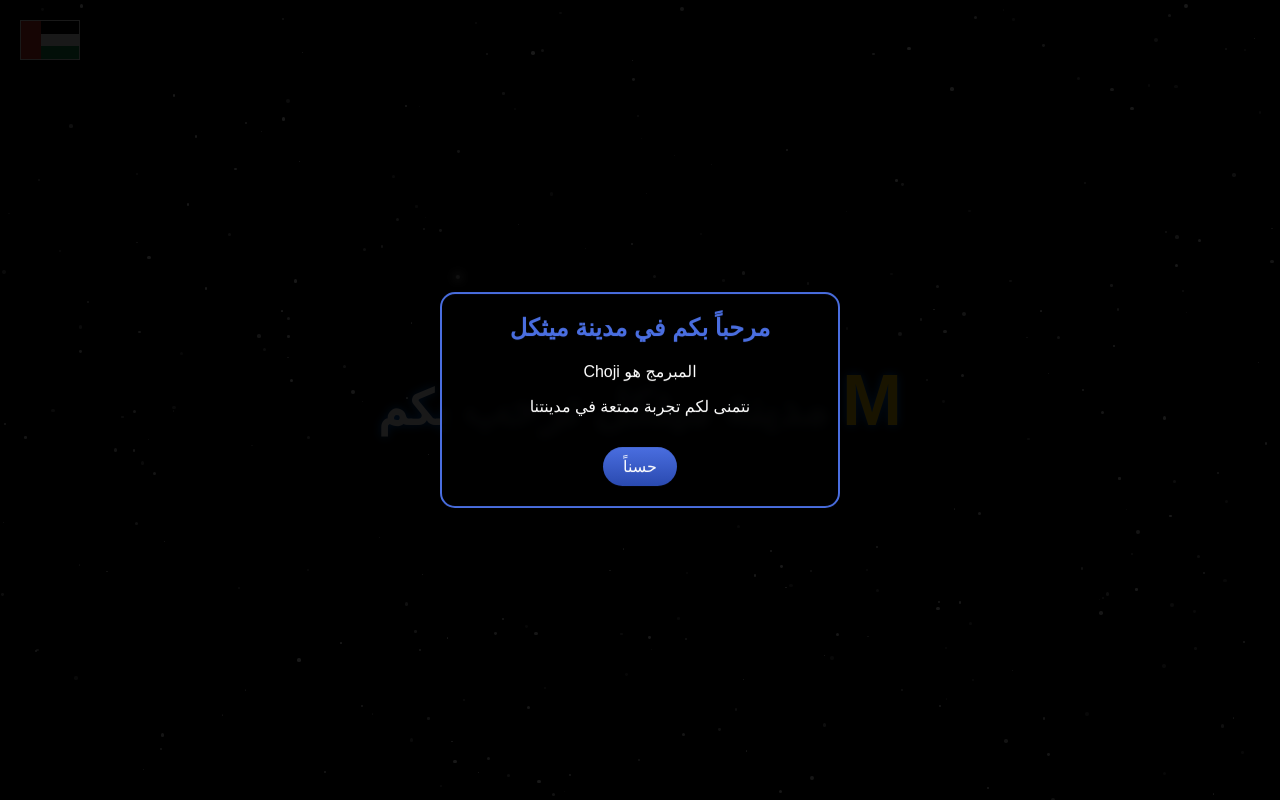
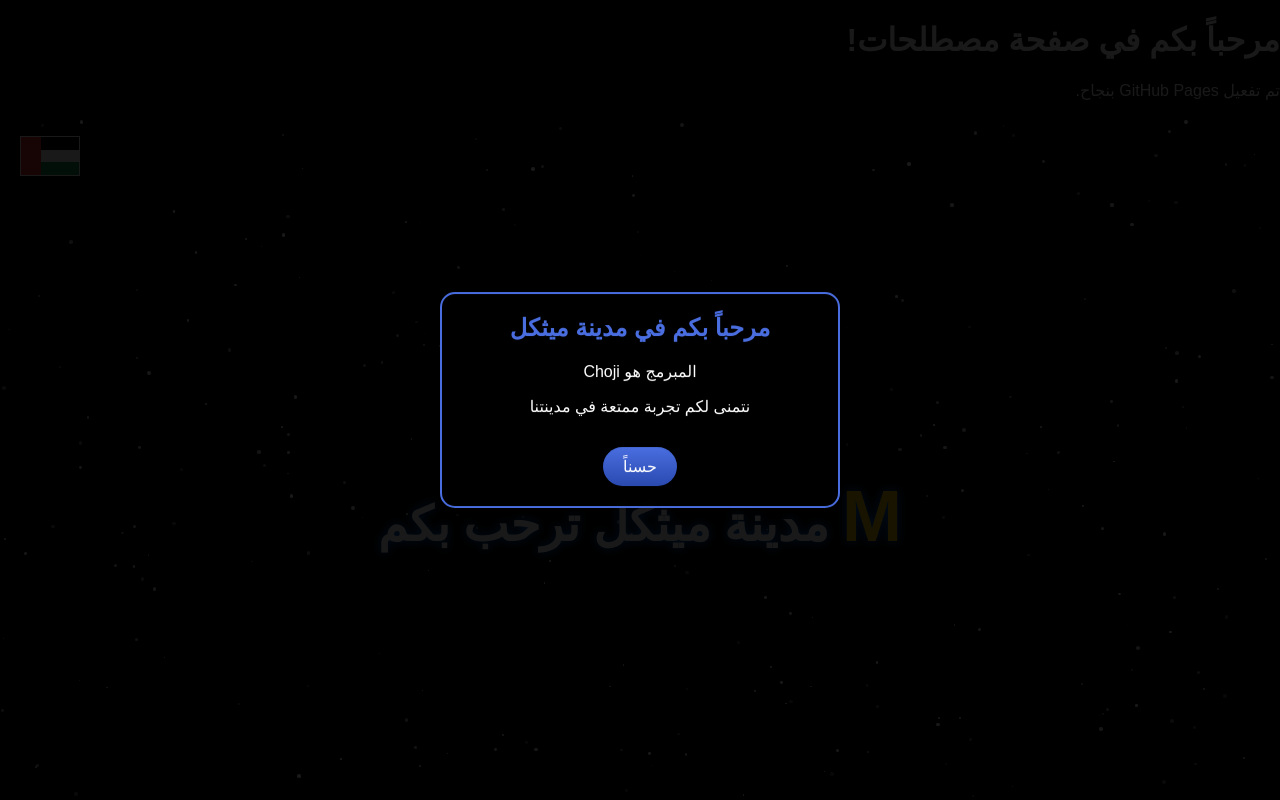
Before and after one commit to MOMO1234308/mstl7at, a plain HTML site: page index.html in a window 1280 px wide. Shown: the top 800 px of the page. Drawn offline with Linux system fonts and the light colour scheme.

Commit message:
Update index.html

```diff
--- a/index.html
+++ b/index.html
@@ -1,4 +1,15 @@
 <!DOCTYPE html>
+<html lang="ar">
+<head>
+  <meta charset="UTF-8">
+  <title>مصطلحات</title>
+</head>
+<body>
+  <h1>مرحباً بكم في صفحة مصطلحات!</h1>
+  <p>تم تفعيل GitHub Pages بنجاح.</p>
+</body>
+</html>
+
 <html lang="ar" dir="rtl">
 <head>
     <meta charset="UTF-8">
```
